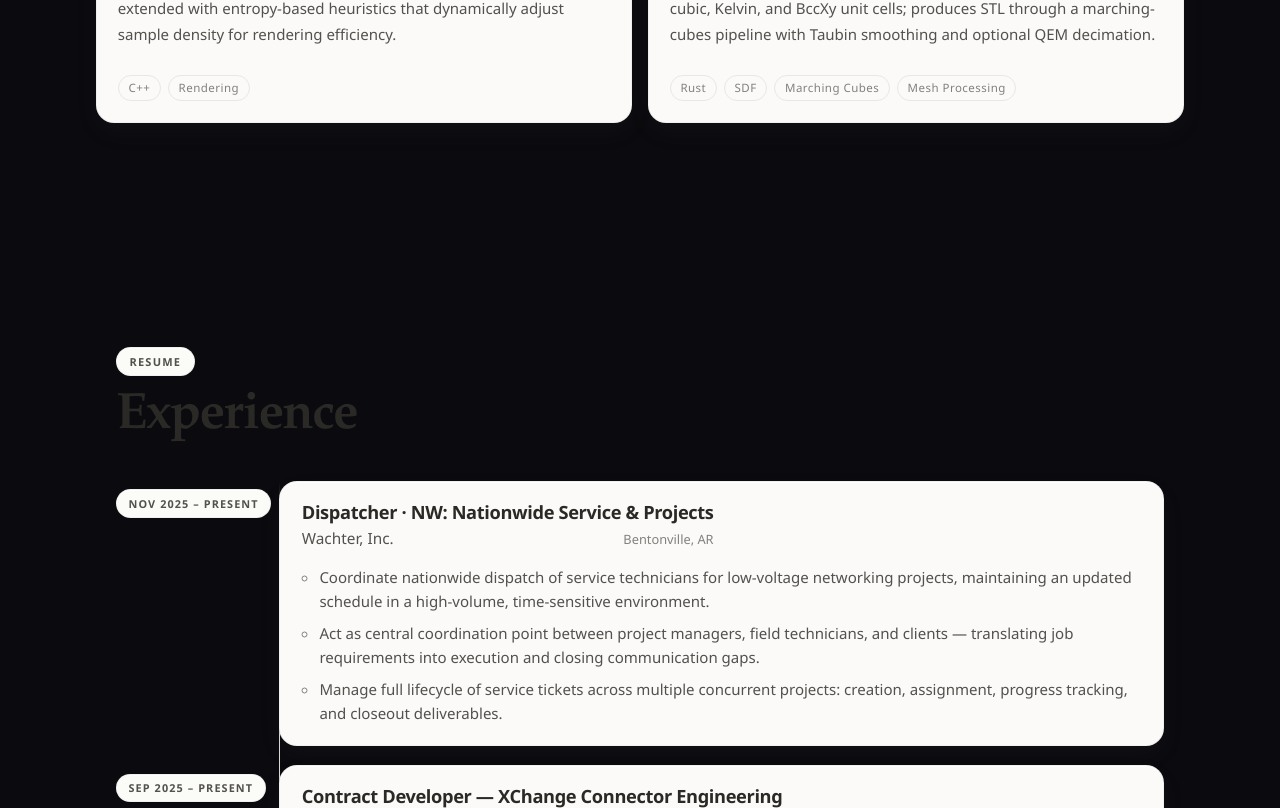
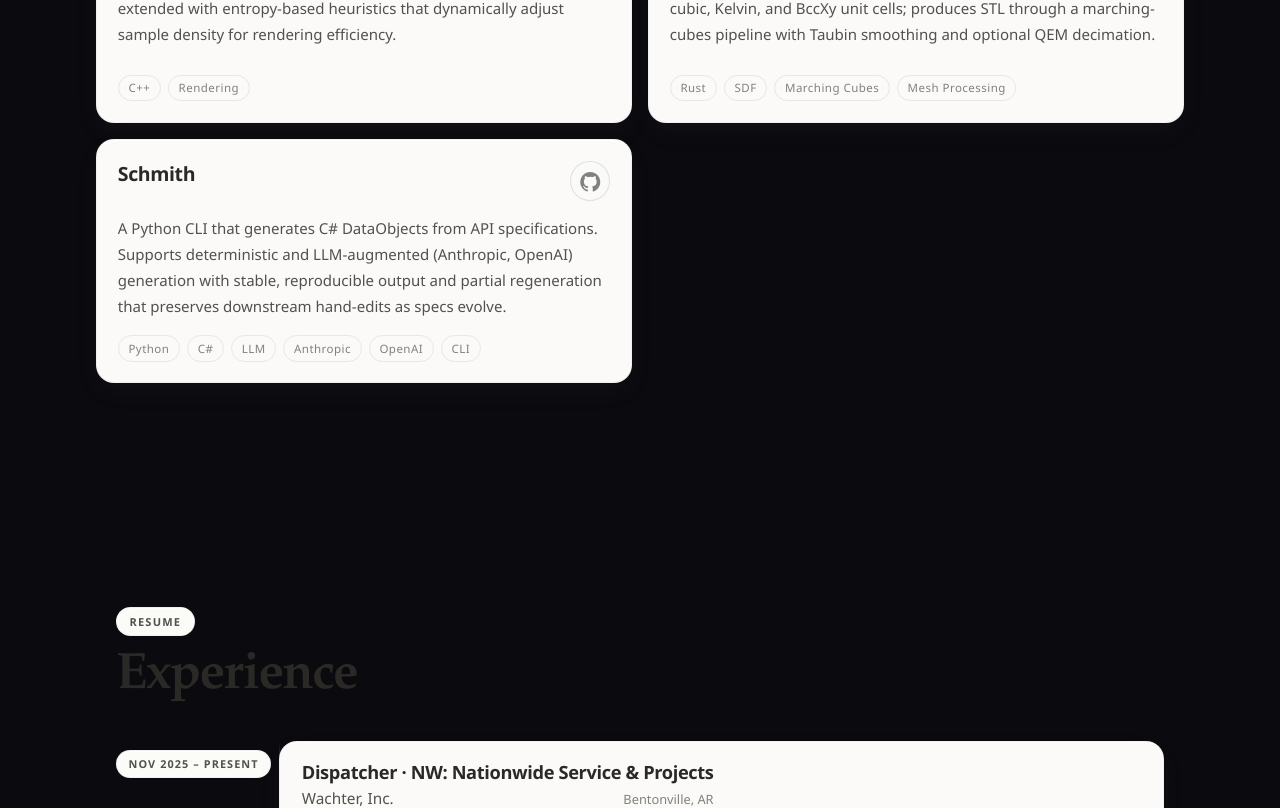
Before and after one commit to Anjin-Byte/Anjin-Byte.github.io, a Vue app in the folder app/: page / in a window 1280 px wide. Shown: the part 1992-2800 px from the top of the page. Built offline with nearby package versions, Linux system fonts and the light colour scheme.

Commit message:
added a project

```diff
--- a/app/src/data/profile.ts
+++ b/app/src/data/profile.ts
@@ -117,6 +117,18 @@
       { kind: 'source', href: 'https://github.com/Anjin-Byte/SIBR_SDF_Lattice_Generator' },
     ],
   },
+  {
+    title: 'Schmith',
+    blurb:
+      'A Python CLI that generates C# DataObjects from API specifications. ' +
+      'Supports deterministic and LLM-augmented (Anthropic, OpenAI) generation ' +
+      'with stable, reproducible output and partial regeneration that ' +
+      'preserves downstream hand-edits as specs evolve.',
+    tech: ['Python', 'C#', 'LLM', 'Anthropic', 'OpenAI', 'CLI'],
+    links: [
+      { kind: 'source', href: 'https://github.com/Anjin-Byte/Schmith' },
+    ],
+  },
 ];
 
 // ── Experience ──────────────────────────────────────────────────────────────
```
